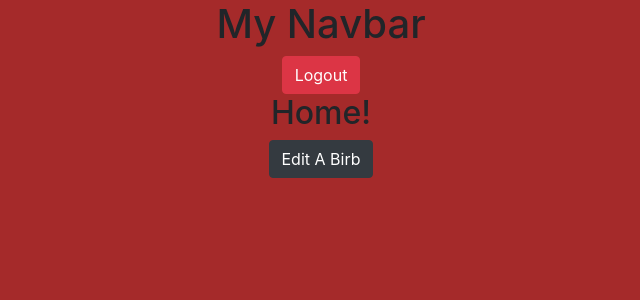
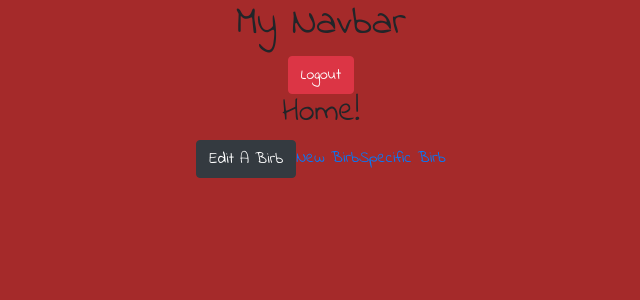
Before and after one commit to wcampbell91/birb-watcher, a React (Create React App) app: page /home in a window 1280 px wide. Shown: the top 300 px of the page, without its empty margins (319-959 px from the left). Built offline with nearby package versions, Linux system fonts and the light colour scheme; no server answers; sample sign-in values are in the browser's storage.

Commit message:
add links to specific birb pages

```diff
--- a/src/App/App.js
+++ b/src/App/App.js
@@ -64,8 +64,8 @@ class App extends React.Component {
               <Switch>
                 <PrivateRoute path="/home" component={Home} authed={authed} />
                 <PrivateRoute path="/new" component={NewBirb} authed={authed} />
-                <PrivateRoute path="/edit:birbId" component={EditBirb} authed={authed} />
-                <PrivateRoute path="/birbs:birbId" component={SingleBirb} authed={authed} />
+                <PrivateRoute path="/edit/:birbId" component={EditBirb} authed={authed} />
+                <PrivateRoute path="/birbs/:birbId" component={SingleBirb} authed={authed} />
                 <PublicRoute path="/auth" component={Auth} authed={authed} />
                 <Redirect from="*" to="/home" />
               </Switch>
--- a/src/components/pages/Home/Home.js
+++ b/src/components/pages/Home/Home.js
@@ -1,10 +1,11 @@
 import React from 'react';
+import { Link } from 'react-router-dom';
 
 class Home extends React.Component {
   editBirbEvent = (e) => {
     e.preventDefault();
     const birbId = 'birb1000';
-    this.props.history.push(`/edit:${birbId}`);
+    this.props.history.push(`/edit/${birbId}`);
   };
 
   render() {
@@ -12,6 +13,8 @@ class Home extends React.Component {
       <div className="Home">
         <h2>Home!</h2>
         <button className="btn btn-dark" onClick={this.editBirbEvent}>Edit A Birb</button>
+          <Link to="/new">New Birb</Link>
+          <Link to="/birbs/birb123312">Specific Birb</Link>
       </div>
     );
   }
--- a/src/styles/index.scss
+++ b/src/styles/index.scss
@@ -1,8 +1,8 @@
 @import 'variables';
 @import '~bootstrap/dist/css/bootstrap.min.css';
 @import "~@fortawesome/fontawesome-free/css/all.min.css";
-
+@import url('https://fonts.googleapis.com/css2?family=Indie+Flower&display=swap');
 
 body {
   background-color: $favColor;
-}
+  font-family: 'Indie Flower', cursive;}
```
